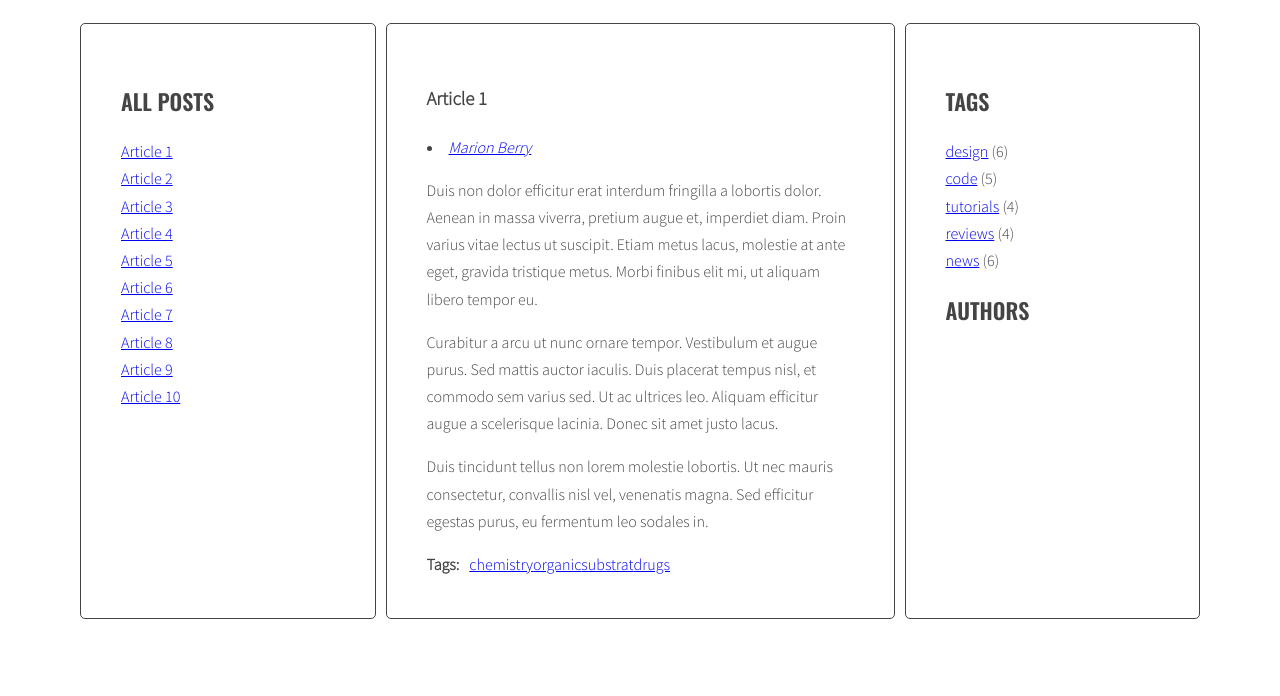
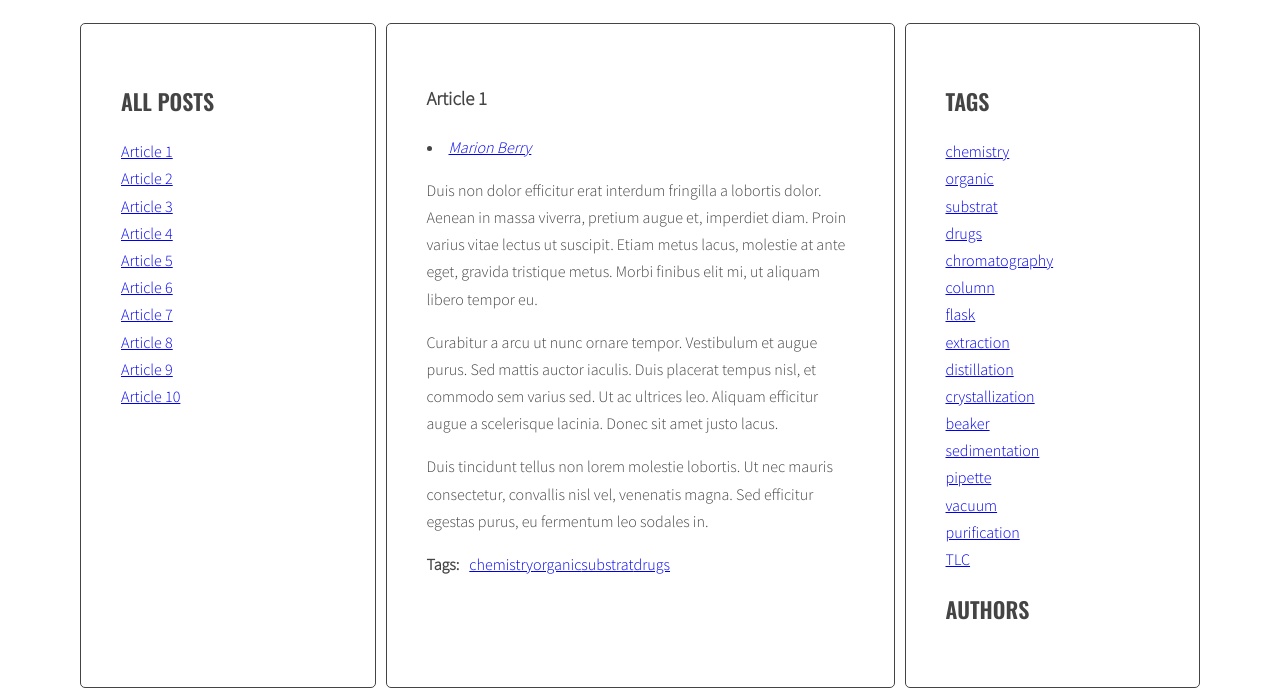
Before and after one commit to camillapwr/javascript-blog, a website: page index.html in a window 1280 px wide. Shown: the part 220-916 px from the top of the page. Before the commit the page ends 847 px from the top, so only its background shows below. Drawn offline with nearby package versions, Linux system fonts and the light colour scheme.

Commit message:
Create tags list in right sidebar by changing generateTags function and remove template tags list from html code

```diff
--- a/index.html
+++ b/index.html
@@ -199,11 +199,7 @@
             <aside class="sidebar">
               <h2 class="section-title">Tags</h2>
               <ul class="list tags">
-                <li><a href="#">design</a> <span>(6)</span></li>
-                <li><a href="#">code</a> <span>(5)</span></li>
-                <li><a href="#">tutorials</a> <span>(4)</span></li>
-                <li><a href="#">reviews</a> <span>(4)</span></li>
-                <li><a href="#">news</a> <span>(6)</span></li>
+
               </ul>
               <h2 class="section-title">Authors</h2>
               <ul class="list authors">
--- a/js/script.js
+++ b/js/script.js
@@ -45,6 +45,7 @@ const optArticleSelector = '.post',
   optTitleSelector = '.post-title',
   optTitleListSelector = '.titles',
   optArticleTagsSelector = '.post-tags .list',
+  optTagsListSelector = '.tags.list',/*skąd taka nazwa????*/
   optArticleAuthorSelector = '.post-author';
 
 function generateTitleLinks(customSelector = ''){
@@ -98,6 +99,10 @@ generateTitleLinks();
 /* 6.2 */
 
 function generateTags(){
+
+  /* [NEW] create a new variable allTags with an empty array */
+  let allTags = [];
+
   /* A. find all articles *//* B. START LOOP: for every article: */
 
   const articles = document.querySelectorAll(optArticleSelector);
@@ -136,6 +141,12 @@ function generateTags(){
       html = html + linkHTML;
       console.log(html);
 
+      /* [NEW] check if this link is NOT already in allTags */
+      if(allTags.indexOf(linkHTML) == -1){
+        /* [NEW] add generated code to allTags array */
+        allTags.push(linkHTML);
+      }
+
       /* J. END LOOP: for each tag */
     }
 
@@ -144,6 +155,12 @@ function generateTags(){
 
   /* END LOOP: for every article: */
   }
+
+  /* [NEW] find list of tags in right column */
+  const tagList = document.querySelector('.tags');
+
+  /* [NEW] add html from allTags to tagList */
+  tagList.innerHTML = allTags.join(' ');
 }
 
 generateTags();
@@ -168,11 +185,13 @@ function tagClickHandler(event){
 
   /* START LOOP: for each active tag link */
   for(let activeTag of activeTags){
+
     /* remove class active */
     activeTag.classList.remove('active');
 
   /* END LOOP: for each active tag link */
   }
+
   /* find all tag links with "href" attribute equal to the "href" constant */
   const tagLinks = document.querySelectorAll('a[href="' + href + '"]');
 
@@ -183,6 +202,7 @@ function tagClickHandler(event){
     tagLink.classList.add('active');
   /* END LOOP: for each found tag link */
   }
+
   /* ???execute function "generateTitleLinks" with article selector as argument */
   generateTitleLinks('[data-tags~="' + tag + '"]');
 }
```
Lines whose indentation alone changed are shown as unchanged.
